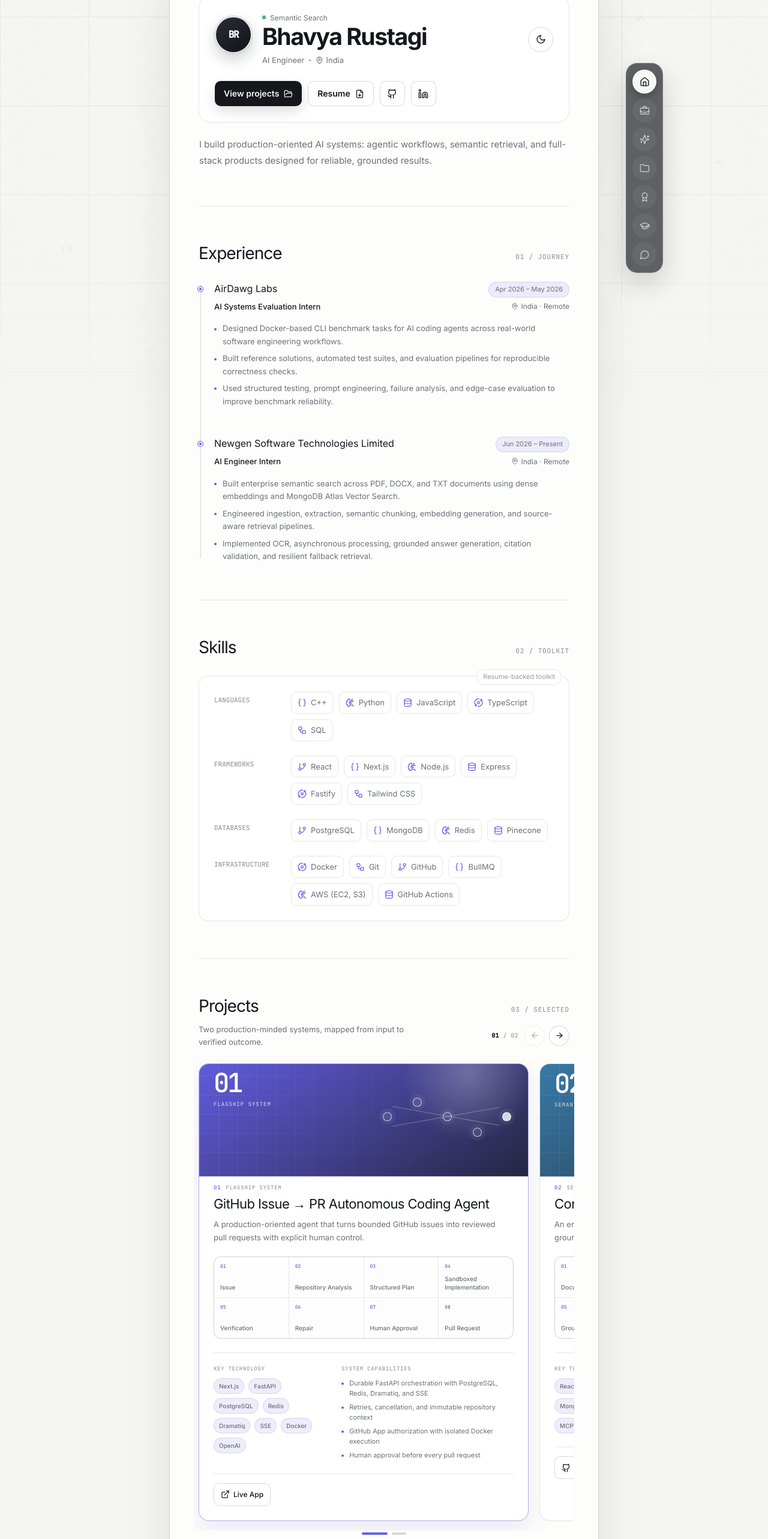
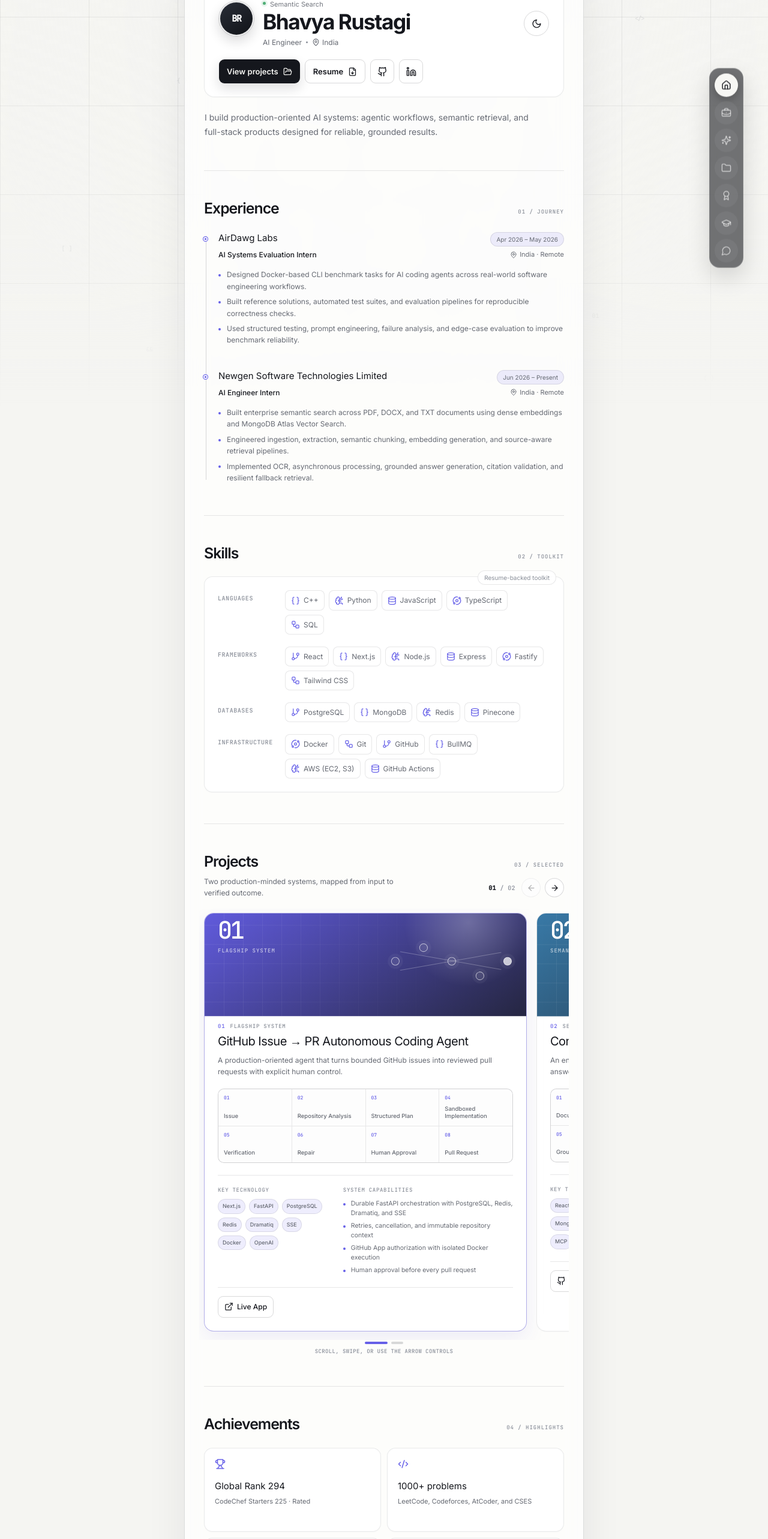
Before and after one commit to bhavyarustagi57/portfolio, a React (Vite) app: page / in a window 1280 px wide. Shown: the part 120-2686 px from the top of the page at 60% size. Built offline with nearby package versions, Linux system fonts and the light colour scheme.

Commit message:
style: polish portfolio visual hierarchy and layout

```diff
--- a/src/styles.css
+++ b/src/styles.css
@@ -176,3 +176,167 @@ button,a { font:inherit; } button { color:inherit; } a { color:inherit; text-dec
   .project-system-map{opacity:.72}
   .workflow-step strong{font-size:9px}
 }
+
+/* V2 Prompt 1 — visual hierarchy and layout polish. */
+:root{
+  --space-1:6px;
+  --space-2:10px;
+  --space-3:16px;
+  --space-4:22px;
+  --space-5:32px;
+  --radius-sm:8px;
+  --radius-md:14px;
+  --radius-lg:22px;
+  --muted:#656972;
+  --faint:#898e98;
+}
+.dark{
+  --muted:#adb1bb;
+  --faint:#7f8591;
+}
+.page-shell{padding:62px 20px 72px}
+.content-panel{
+  width:min(100%,666px);
+  padding:clamp(26px,4vw,32px);
+  border-color:color-mix(in srgb,var(--border-strong) 82%,transparent);
+  border-radius:var(--radius-lg);
+  background:color-mix(in srgb,var(--panel) 94%,transparent);
+  box-shadow:0 24px 68px rgba(27,30,38,.075),inset 0 1px 0 rgba(255,255,255,.52);
+}
+.dark .content-panel{background:rgba(13,16,23,.82);box-shadow:0 30px 76px rgba(0,0,0,.34),inset 0 1px 0 rgba(255,255,255,.04)}
+.surface{border-color:color-mix(in srgb,var(--border) 88%,transparent);box-shadow:0 1px 2px rgba(20,22,28,.025)}
+.profile-card{padding:22px 24px;border-radius:17px}
+.identity-row{gap:15px}
+.monogram{width:58px;box-shadow:0 0 0 1px var(--border-strong),0 8px 20px rgba(16,18,23,.16);font-size:15px}
+.availability{margin-bottom:3px;font-size:11px;letter-spacing:.005em}
+.availability-dot{width:5px;height:5px}
+h1{font-size:clamp(1.72rem,5vw,2.2rem);font-weight:650;line-height:1.08;letter-spacing:-.045em}
+.hero-meta{gap:7px;margin-top:6px;font-size:12px}
+.hero-actions{gap:8px;margin-top:19px}
+.button{min-height:40px;padding:8px 13px;border-radius:9px;font-size:13px}
+.button.icon-action{width:40px}
+.intro{max-width:570px;margin:22px 1px 0;font-size:14px;line-height:1.72}
+.section{margin-top:52px;padding-top:48px;scroll-margin-top:38px}
+.section-heading{margin-bottom:24px}
+.section h2{font-size:clamp(1.35rem,3.5vw,1.55rem);font-weight:600;letter-spacing:-.04em}
+.eyebrow{font-size:9px;letter-spacing:.11em}
+.timeline{gap:40px;padding-left:24px}
+.timeline-item::before{left:-25px;width:7px;height:7px}
+.item-top{gap:14px}
+.timeline h3,.mini-card h3,.education-card h3,.contact-card h3,.project-card h3{font-size:15px;line-height:1.38}
+.role-line{margin-top:4px;font-size:11px}
+.role-line strong{font-size:12px}
+.meta-pill{min-height:24px;padding:3px 9px;font-size:10px}
+.experience-points{gap:6px;margin-top:14px;font-size:12px;line-height:1.62}
+.skill-surface{gap:20px;padding:22px;border-radius:var(--radius-md)}
+.micro-note{top:-11px;font-size:10px}
+.skill-group{grid-template-columns:96px minmax(0,1fr);gap:16px}
+.skill-label{font-size:10px;letter-spacing:.055em}
+.chips{gap:7px}
+.chip{gap:6px;padding:6px 9px;border-radius:var(--radius-sm);font-size:12px}
+.hover-lift:hover{transform:translateY(-2px);box-shadow:0 8px 24px var(--accent-soft)}
+.projects-section .section-heading{margin-bottom:10px}
+.project-toolbar{margin-bottom:16px}
+.project-toolbar>p{max-width:360px;font-size:12px;line-height:1.55}
+.project-controls button{width:32px;height:32px}
+.projects-section .project-rail{grid-auto-columns:min(92%,538px);gap:16px;padding-bottom:14px}
+.project-card{border-radius:16px}
+.project-card.featured{box-shadow:0 13px 34px rgba(78,72,180,.085)}
+.project-card:hover{box-shadow:0 16px 38px rgba(32,34,45,.105)}
+.project-visual{height:184px}
+.project-visual-copy{left:22px;top:21px}
+.project-visual-copy>span{font-size:40px}
+.project-system-map{right:24px;transform:translateY(-50%) scale(.94);transform-origin:right center;opacity:.92}
+.project-card:hover .project-system-map{transform:translateY(-50%) translateX(3px) scale(.94)}
+.project-body{padding:22px}
+.project-kicker{margin-bottom:7px}
+.project-body h3{font-size:clamp(17px,3vw,20px);line-height:1.28}
+.project-body .project-summary{margin-top:9px;font-size:12px;line-height:1.6}
+.workflow{margin-top:18px;border-radius:10px}
+.workflow-step{min-height:60px;padding:9px}
+.workflow-step strong{font-size:9.5px}
+.project-details{gap:20px;margin-top:20px;padding-top:18px}
+.stack-list{gap:6px;margin-top:9px}
+.stack-list span{padding:4px 7px;font-size:9px}
+.capability-list{gap:6px;margin-top:9px;font-size:10.5px;line-height:1.48}
+.project-links{gap:8px;margin-top:20px;padding-top:14px}
+.project-links a{min-height:36px;padding:6px 10px}
+.project-progress{gap:6px}
+.project-progress button{width:20px}
+.project-progress button.active{width:38px}
+.rail-hint{margin-top:6px;font-size:9px;letter-spacing:.04em}
+.achievement-grid{gap:10px}
+.mini-card{min-height:140px;padding:17px;border-radius:var(--radius-md)}
+.mini-card svg{margin-bottom:18px}
+.mini-card p{font-size:11px;line-height:1.5}
+.education-card{gap:14px;padding:18px;border-radius:var(--radius-md)}
+.school-mark,.contact-icon{width:44px;height:44px;border-radius:10px}
+.education-card p,.contact-card p{font-size:12px}
+.contact-card{padding:20px;border-radius:var(--radius-md)}
+.contact-intro{gap:14px}
+.contact-grid{gap:8px;margin-top:18px;padding-top:18px}
+.contact-link{gap:8px;padding:10px;border-radius:9px}
+.contact-link span{font-size:10.5px}
+footer{margin-top:52px;padding-top:22px;font-size:11px}
+.desktop-nav{right:clamp(18px,3.2vw,44px);gap:7px;padding:8px;border-radius:17px;background:rgba(24,26,31,.6);box-shadow:0 16px 38px rgba(0,0,0,.14)}
+.nav-icon{width:39px;height:39px}
+.nav-icon:hover{transform:scale(1.055)}
+
+@media (max-width:860px){
+  .page-shell{padding:28px 14px 96px}
+  .content-panel{border-radius:20px}
+  .mobile-nav{gap:5px;padding:7px;border-radius:16px;box-shadow:0 14px 34px rgba(0,0,0,.2)}
+  .mobile-nav .nav-icon{width:44px;height:40px;border-radius:11px}
+}
+
+@media (max-width:560px){
+  .page-shell{padding:10px 8px 90px}
+  .content-panel{padding:20px 17px 24px;border-radius:17px}
+  .profile-card{padding:18px;border-radius:15px}
+  .identity-row{gap:10px}
+  .monogram{width:50px;font-size:13px}
+  .availability{font-size:10px}
+  .kinetic-concepts{width:min(18ch,100%)}
+  h1{font-size:1.48rem;line-height:1.08}
+  .hero-meta{font-size:11px}
+  .hero-actions{gap:7px;margin-top:17px}
+  .button{min-height:39px;padding:8px 11px;font-size:12px}
+  .button.icon-action{width:39px}
+  .intro{margin-top:20px;font-size:13px;line-height:1.68}
+  .section{margin-top:44px;padding-top:42px}
+  .section-heading{margin-bottom:21px}
+  .section h2{font-size:1.35rem}
+  .timeline{gap:34px;padding-left:22px}
+  .timeline-item::before{left:-23px}
+  .experience-points{margin-top:12px;font-size:11.5px}
+  .skill-surface{gap:19px;padding:18px}
+  .skill-group{gap:6px}
+  .chips{gap:6px}
+  .chip{font-size:11px}
+  .project-toolbar{margin-bottom:14px}
+  .projects-section .project-rail{grid-auto-columns:calc(100% - 22px)}
+  .project-visual{height:154px}
+  .project-body{padding:17px}
+  .project-body h3{font-size:17px}
+  .project-body .project-summary{font-size:11.5px}
+  .workflow{margin-top:16px}
+  .workflow-step{min-height:57px;padding:8px}
+  .project-details{gap:16px;margin-top:17px;padding-top:16px}
+  .project-links{margin-top:17px}
+  .mini-card{min-height:0;padding:16px}
+  .mini-card svg{margin-bottom:14px}
+  .education-card{padding:16px}
+  .contact-card{padding:17px}
+  .contact-grid{margin-top:16px;padding-top:16px}
+  footer{margin-top:44px;padding-top:20px}
+}
+
+@media (max-width:360px){
+  .content-panel{padding-inline:15px}
+  .profile-card{padding:16px}
+  .identity-row{gap:8px}
+  .monogram{width:46px}
+  h1{font-size:1.38rem}
+  .hero-actions .button{min-width:0}
+  .project-toolbar>p{max-width:172px}
+}
```
